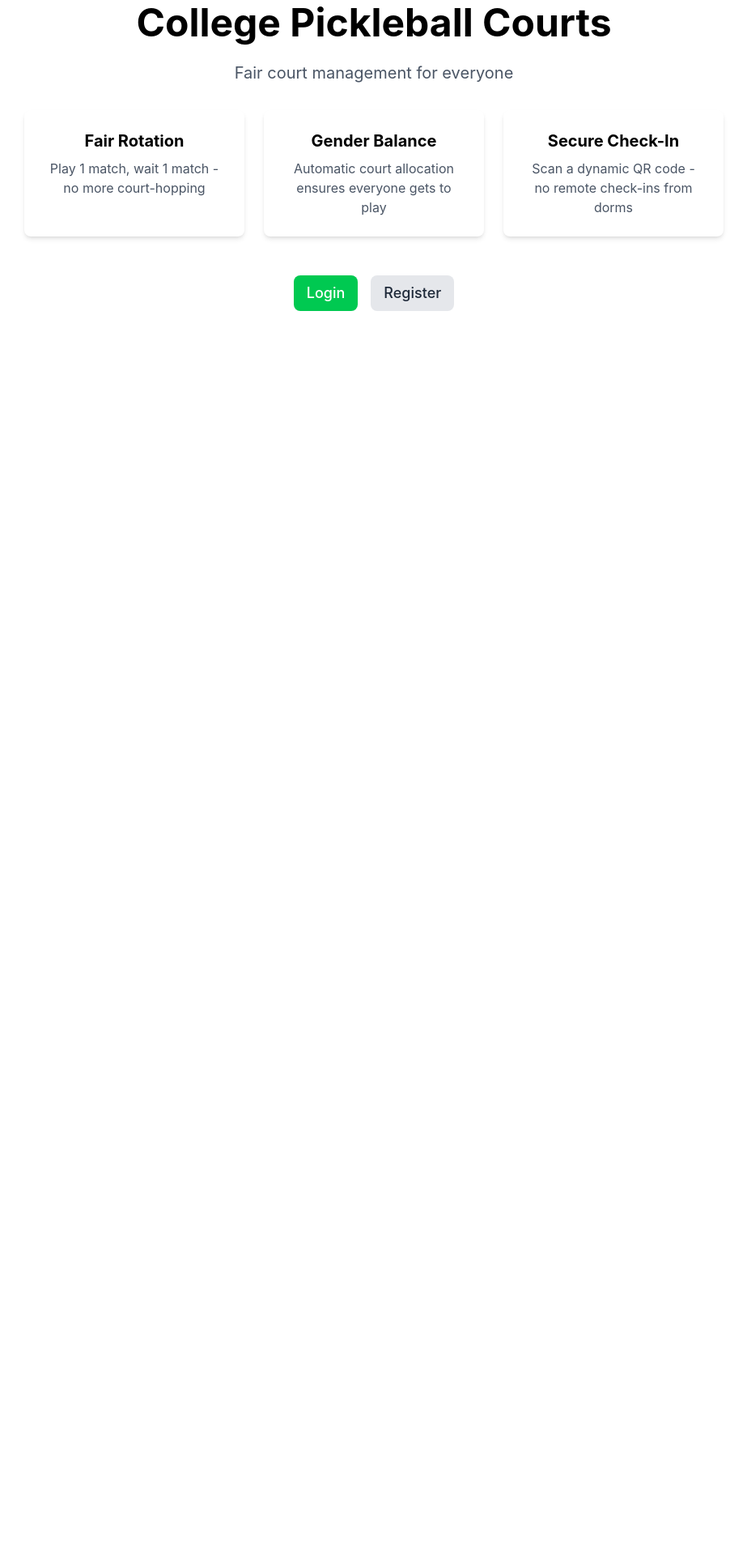
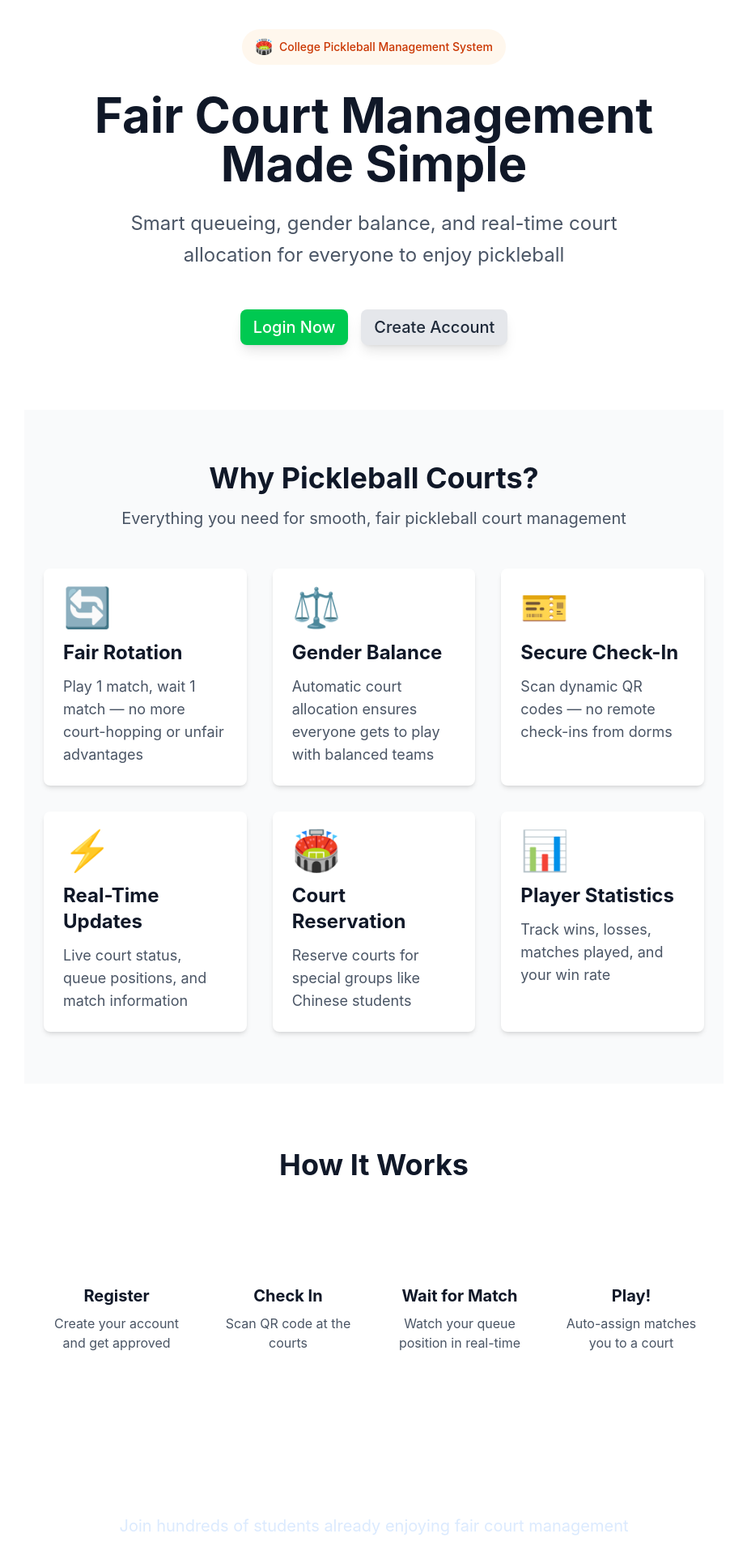
Before and after one commit to Developits/pickleball-courts, a React (Vite) app: page / in a window 1280 px wide. Shown: the part 140-2060 px from the top of the page at 81% size, without its empty margins (178-1101 px from the left). Before the commit the page ends 800 px from the top, so only its background shows below. Built offline with nearby package versions, Linux system fonts and the light colour scheme.

Commit message:
feat: Create beautiful, minimal, informative homepage

```diff
--- a/src/pages/Home.jsx
+++ b/src/pages/Home.jsx
@@ -2,43 +2,181 @@ import { Link } from "react-router-dom";
 
 export default function Home() {
   return (
-    <div className="text-center py-12">
-      <h1 className="text-5xl font-bold mb-6 text-primary">
-        College Pickleball Courts
+    <div className="min-h-screen">
+      {/* Hero Section */}
+      <section className="py-20 px-6 text-center">
+        <div className="max-w-4xl mx-auto">
+          <div className="inline-flex items-center gap-2 px-4 py-2 bg-orange-50 text-orange-700 rounded-full text-sm font-medium mb-8">
+            <span className="text-lg">🏟️</span>
+            <span>College Pickleball Management System</span>
+          </div>
+
+          <h1 className="text-6xl font-bold mb-6 text-gray-900">
+            Fair Court Management
+            <span className="text-primary"> Made Simple</span>
           </h1>
-      <p className="text-xl mb-8 text-gray-600">
-        Fair court management for everyone
+
+          <p className="text-2xl text-gray-600 mb-12 max-w-2xl mx-auto leading-relaxed">
+            Smart queueing, gender balance, and real-time court allocation for everyone to enjoy pickleball
           </p>
 
-      <div className="grid md:grid-cols-3 gap-6 mb-12">
-        <div className="card">
-          <h3 className="text-xl font-bold mb-2">Fair Rotation</h3>
-          <p className="text-gray-600">
-            Play 1 match, wait 1 match - no more court-hopping
+          <div className="flex justify-center gap-4 flex-wrap">
+            <Link
+              to="/login"
+              className="btn btn-primary text-xl px-10 py-4 shadow-lg hover:shadow-xl transition-all duration-300"
+            >
+              Login Now
+            </Link>
+            <Link
+              to="/register"
+              className="btn btn-secondary text-xl px-10 py-4 shadow-lg hover:shadow-xl transition-all duration-300"
+            >
+              Create Account
+            </Link>
+          </div>
+        </div>
+      </section>
+
+      {/* Features Section */}
+      <section className="py-16 px-6 bg-gray-50">
+        <div className="max-w-6xl mx-auto">
+          <h2 className="text-4xl font-bold text-center mb-4 text-gray-900">
+            Why Pickleball Courts?
+          </h2>
+          <p className="text-xl text-center text-gray-600 mb-12">
+            Everything you need for smooth, fair pickleball court management
+          </p>
+
+          <div className="grid md:grid-cols-3 gap-8">
+            {/* Feature 1 */}
+            <div className="card hover:shadow-xl transition-shadow duration-300">
+              <div className="text-5xl mb-4">🔄</div>
+              <h3 className="text-2xl font-bold mb-3 text-gray-900">Fair Rotation</h3>
+              <p className="text-gray-600 text-lg">
+                Play 1 match, wait 1 match — no more court-hopping or unfair advantages
               </p>
             </div>
-        <div className="card">
-          <h3 className="text-xl font-bold mb-2">Gender Balance</h3>
-          <p className="text-gray-600">
-            Automatic court allocation ensures everyone gets to play
+
+            {/* Feature 2 */}
+            <div className="card hover:shadow-xl transition-shadow duration-300">
+              <div className="text-5xl mb-4">⚖️</div>
+              <h3 className="text-2xl font-bold mb-3 text-gray-900">Gender Balance</h3>
+              <p className="text-gray-600 text-lg">
+                Automatic court allocation ensures everyone gets to play with balanced teams
               </p>
             </div>
-        <div className="card">
-          <h3 className="text-xl font-bold mb-2">Secure Check-In</h3>
-          <p className="text-gray-600">
-            Scan a dynamic QR code - no remote check-ins from dorms
+
+            {/* Feature 3 */}
+            <div className="card hover:shadow-xl transition-shadow duration-300">
+              <div className="text-5xl mb-4">🎫</div>
+              <h3 className="text-2xl font-bold mb-3 text-gray-900">Secure Check-In</h3>
+              <p className="text-gray-600 text-lg">
+                Scan dynamic QR codes — no remote check-ins from dorms
+              </p>
+            </div>
+
+            {/* Feature 4 */}
+            <div className="card hover:shadow-xl transition-shadow duration-300">
+              <div className="text-5xl mb-4">⚡</div>
+              <h3 className="text-2xl font-bold mb-3 text-gray-900">Real-Time Updates</h3>
+              <p className="text-gray-600 text-lg">
+                Live court status, queue positions, and match information
+              </p>
+            </div>
+
+            {/* Feature 5 */}
+            <div className="card hover:shadow-xl transition-shadow duration-300">
+              <div className="text-5xl mb-4">🏟️</div>
+              <h3 className="text-2xl font-bold mb-3 text-gray-900">Court Reservation</h3>
+              <p className="text-gray-600 text-lg">
+                Reserve courts for special groups like Chinese students
+              </p>
+            </div>
+
+            {/* Feature 6 */}
+            <div className="card hover:shadow-xl transition-shadow duration-300">
+              <div className="text-5xl mb-4">📊</div>
+              <h3 className="text-2xl font-bold mb-3 text-gray-900">Player Statistics</h3>
+              <p className="text-gray-600 text-lg">
+                Track wins, losses, matches played, and your win rate
               </p>
             </div>
           </div>
+        </div>
+      </section>
 
-      <div className="flex justify-center gap-4">
-        <Link to="/login" className="btn btn-primary text-lg">
-          Login
-        </Link>
-        <Link to="/register" className="btn btn-secondary text-lg">
-          Register
+      {/* How It Works Section */}
+      <section className="py-20 px-6">
+        <div className="max-w-5xl mx-auto">
+          <h2 className="text-4xl font-bold text-center mb-12 text-gray-900">
+            How It Works
+          </h2>
+
+          <div className="grid md:grid-cols-4 gap-8">
+            {/* Step 1 */}
+            <div className="text-center">
+              <div className="w-16 h-16 bg-primary text-white rounded-full flex items-center justify-center text-2xl font-bold mx-auto mb-4">
+                1
+              </div>
+              <h3 className="text-xl font-bold mb-2 text-gray-900">Register</h3>
+              <p className="text-gray-600">
+                Create your account and get approved
+              </p>
+            </div>
+
+            {/* Step 2 */}
+            <div className="text-center">
+              <div className="w-16 h-16 bg-primary text-white rounded-full flex items-center justify-center text-2xl font-bold mx-auto mb-4">
+                2
+              </div>
+              <h3 className="text-xl font-bold mb-2 text-gray-900">Check In</h3>
+              <p className="text-gray-600">
+                Scan QR code at the courts
+              </p>
+            </div>
+
+            {/* Step 3 */}
+            <div className="text-center">
+              <div className="w-16 h-16 bg-primary text-white rounded-full flex items-center justify-center text-2xl font-bold mx-auto mb-4">
+                3
+              </div>
+              <h3 className="text-xl font-bold mb-2 text-gray-900">Wait for Match</h3>
+              <p className="text-gray-600">
+                Watch your queue position in real-time
+              </p>
+            </div>
+
+            {/* Step 4 */}
+            <div className="text-center">
+              <div className="w-16 h-16 bg-primary text-white rounded-full flex items-center justify-center text-2xl font-bold mx-auto mb-4">
+                4
+              </div>
+              <h3 className="text-xl font-bold mb-2 text-gray-900">Play!</h3>
+              <p className="text-gray-600">
+                Auto-assign matches you to a court
+              </p>
+            </div>
+          </div>
+        </div>
+      </section>
+
+      {/* CTA Section */}
+      <section className="py-16 px-6 bg-primary">
+        <div className="max-w-4xl mx-auto text-center">
+          <h2 className="text-4xl font-bold mb-4 text-white">
+            Ready to Play Pickleball?
+          </h2>
+          <p className="text-xl mb-8 text-blue-100">
+            Join hundreds of students already enjoying fair court management
+          </p>
+          <Link
+            to="/register"
+            className="btn bg-white text-primary hover:bg-gray-100 text-xl px-10 py-4 shadow-lg"
+          >
+            Get Started Today
           </Link>
         </div>
+      </section>
     </div>
   );
 }
```
Lines whose indentation alone changed are shown as unchanged.
